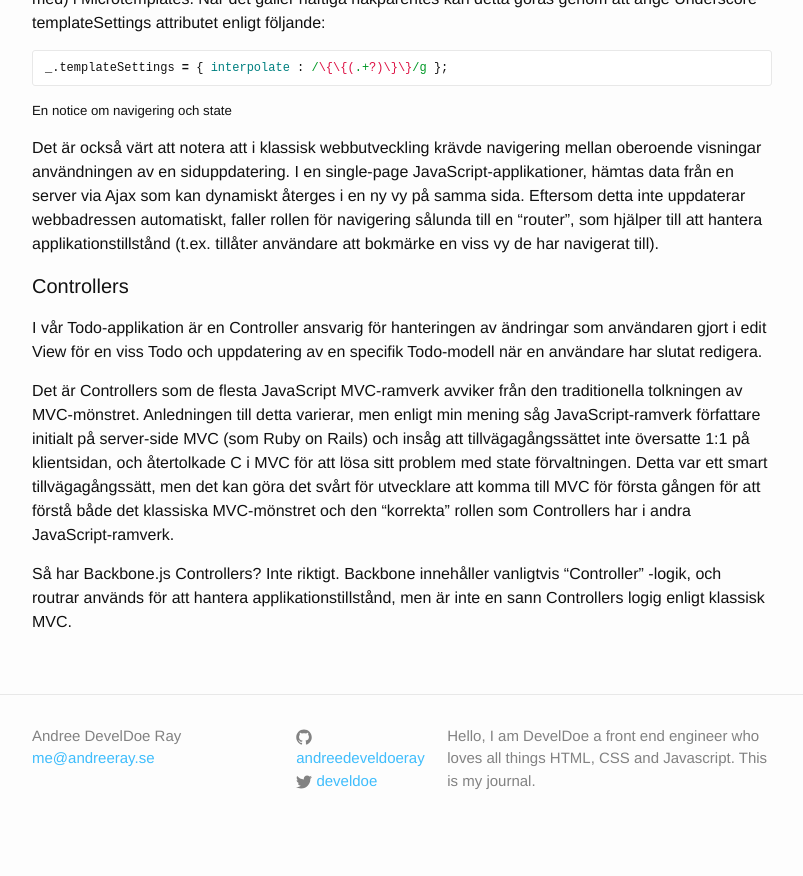
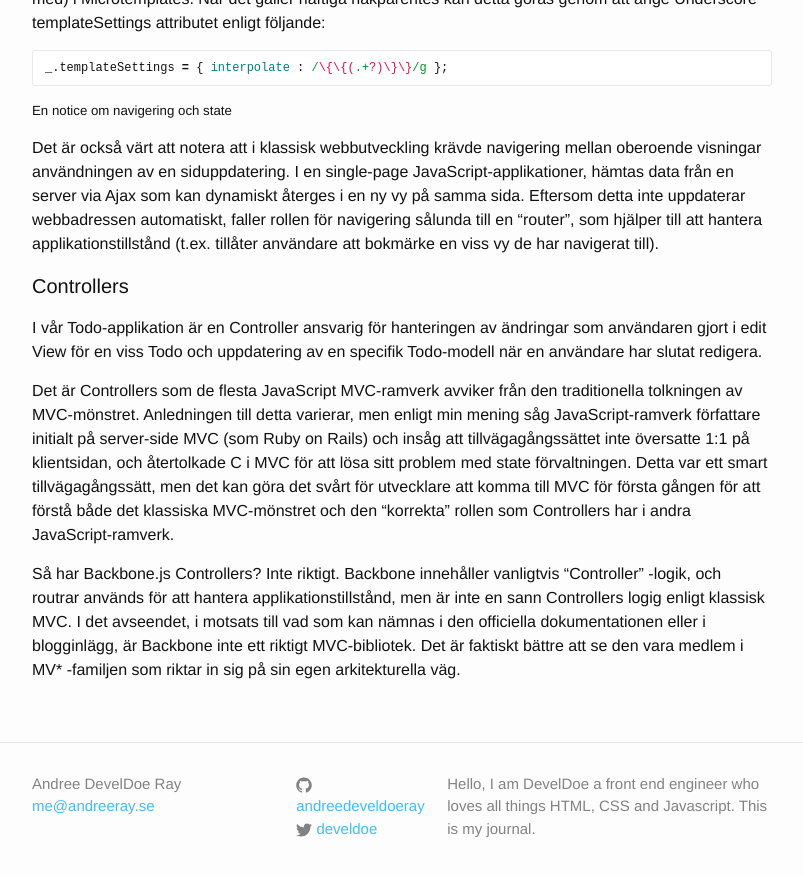
Before and after one commit to develdoe/develdoe.github.io, a Jekyll site: the page built from _posts/2017-10-26-backbonejs-implementeringsspecifikationer.md, in a window 1280 px wide and 900 px high, scrolled down 2721 px. Shown: the top 876 px of the window, without its empty margins (238-1041 px from the left). Built offline with Jekyll 4.4.1, drawn with Linux system fonts in a browser that asks for light colours; before the commit the page ends 3573 px from its top, so only the background shows below that.

Commit message:
Update 2017-10-26-backbonejs-implementeringsspecifikationer.md

```diff
--- a/_posts/2017-10-26-backbonejs-implementeringsspecifikationer.md
+++ b/_posts/2017-10-26-backbonejs-implementeringsspecifikationer.md
@@ -79,4 +79,4 @@ I vår Todo-applikation är en Controller ansvarig för hanteringen av ändringa
 
 Det är Controllers som de flesta JavaScript MVC-ramverk avviker från den traditionella tolkningen av MVC-mönstret. Anledningen till detta varierar, men enligt min mening såg JavaScript-ramverk författare initialt på server-side MVC (som Ruby on Rails) och insåg att tillvägagångssättet inte översatte 1:1 på klientsidan, och återtolkade C i MVC för att lösa sitt problem med state förvaltningen. Detta var ett smart tillvägagångssätt, men det kan göra det svårt för utvecklare att komma till MVC för första gången för att förstå både det klassiska MVC-mönstret och den "korrekta" rollen som Controllers har i andra JavaScript-ramverk.
 
-Så har Backbone.js Controllers? Inte riktigt. Backbone innehåller vanligtvis "Controller" -logik, och routrar används för att hantera applikationstillstånd, men är inte en sann Controllers logig enligt klassisk MVC.
+Så har Backbone.js Controllers? Inte riktigt. Backbone innehåller vanligtvis "Controller" -logik, och routrar används för att hantera applikationstillstånd, men är inte en sann Controllers logig enligt klassisk MVC. I det avseendet, i motsats till vad som kan nämnas i den officiella dokumentationen eller i blogginlägg, är Backbone inte ett riktigt MVC-bibliotek. Det är faktiskt bättre att se den vara medlem i MV* -familjen som riktar in sig på sin egen arkitekturella väg.
```
